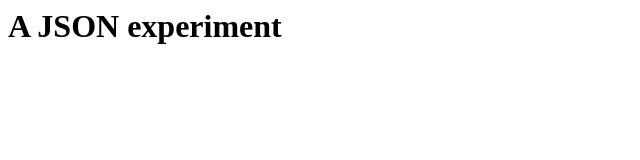
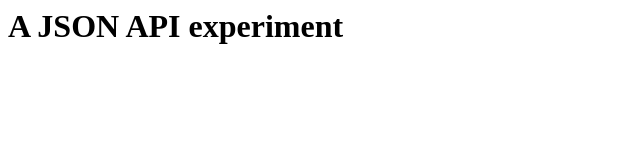
Before and after one commit to thomasfcd/react-road2web, a website: page index.html in a window 1280 px wide. Shown: the whole page, without its empty margins (0-640 px from the left). Drawn offline with Linux system fonts and the light colour scheme.

Commit message:
1 file modified

```diff
--- a/index.html
+++ b/index.html
@@ -1,3 +1,3 @@
-<h1>A JSON experiment</h1>
+<h1>A JSON API experiment</h1>
 <div id="root"></div>
 <div id="data"></div>
```
